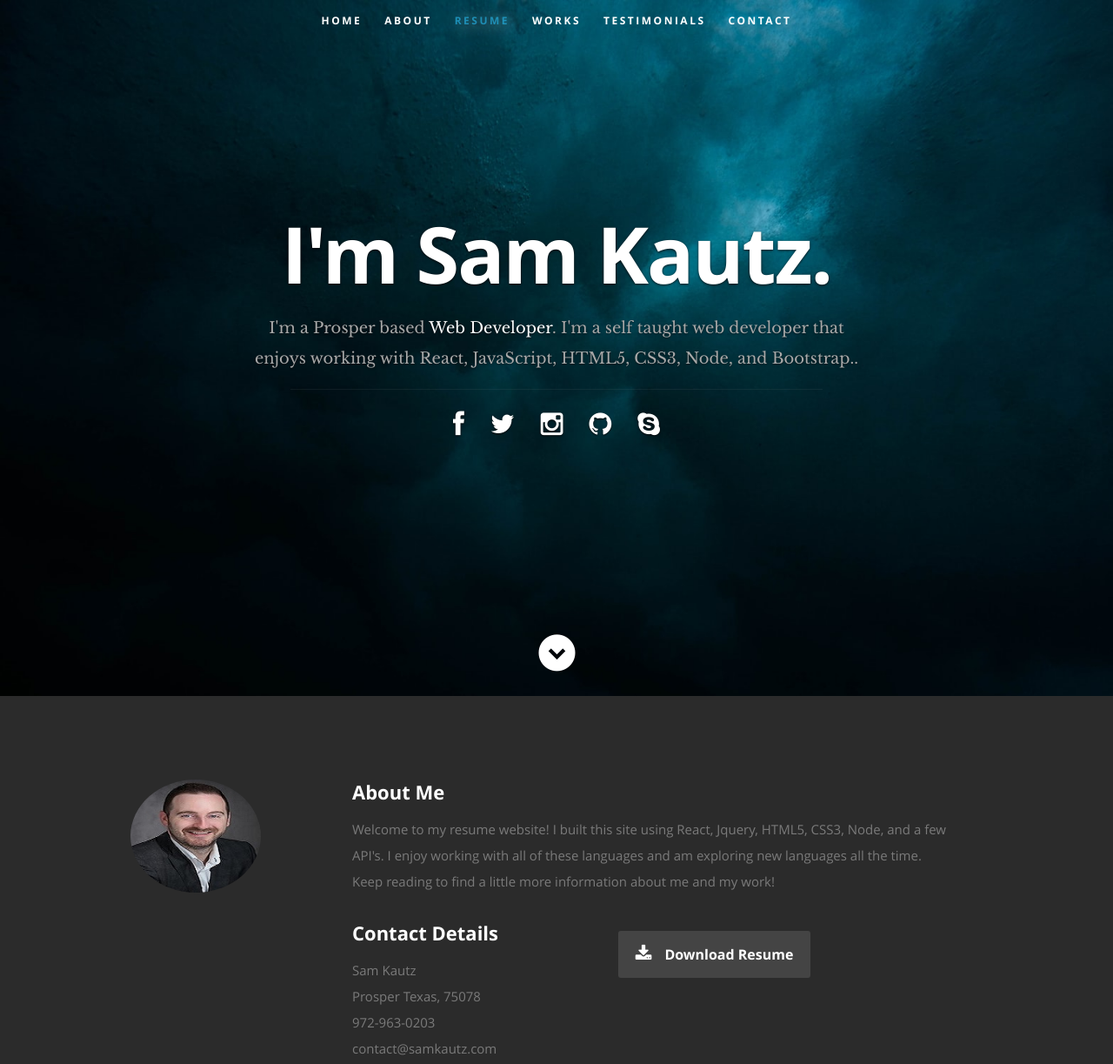
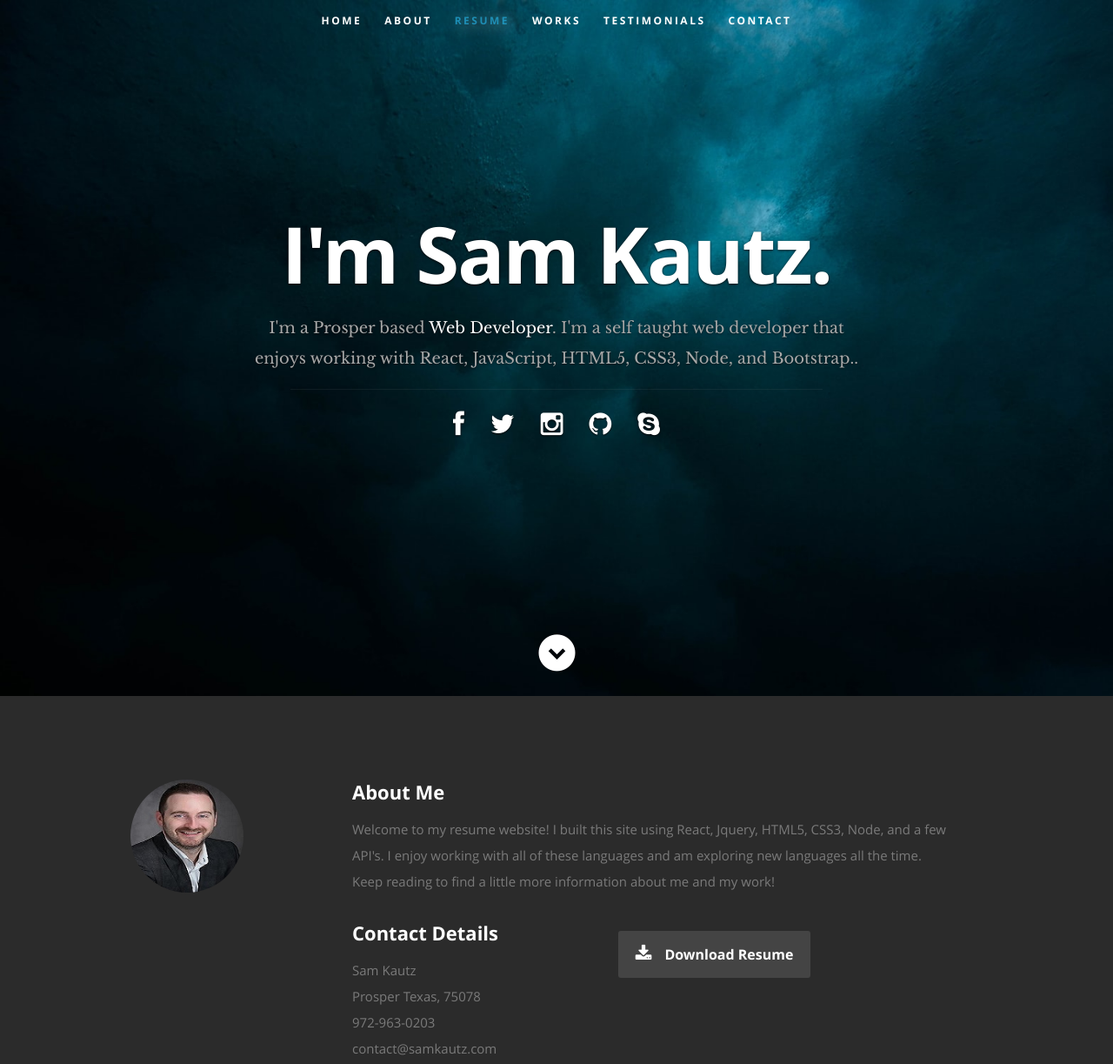
Before and after one commit to MrR-o-b-o-t/Portfolio, a React (Create React App) app: page / in a window 1280 px wide. Shown: the top 1223 px of the page at 87% size. Built offline with nearby package versions, Linux system fonts and the light colour scheme.

Commit message:
Update profile pic width

```diff
--- a/public/css/layout.css
+++ b/public/css/layout.css
@@ -219,7 +219,7 @@ ul#nav li.current a {
 }
 #about .profile-pic {
    position: relative;
-   width: 150px;
+   width: 130px;
    height: 130px;
    border-radius: 100%;
 }
```
